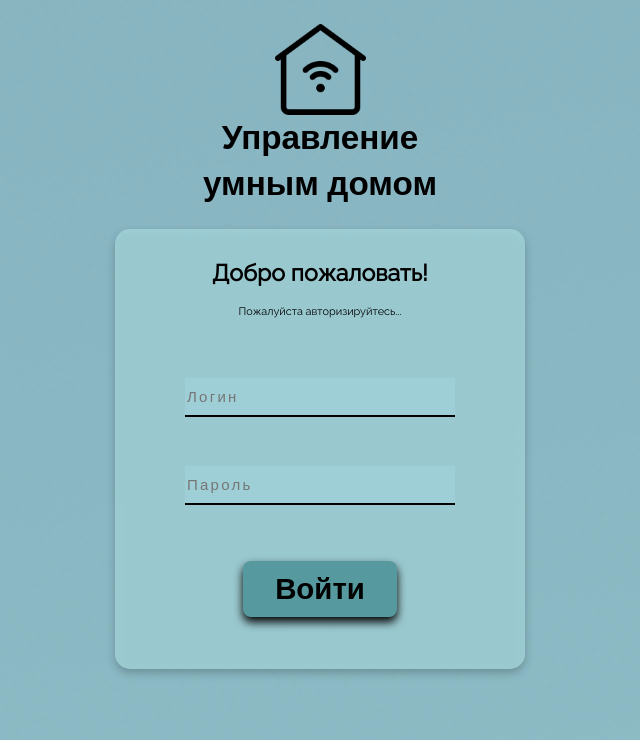
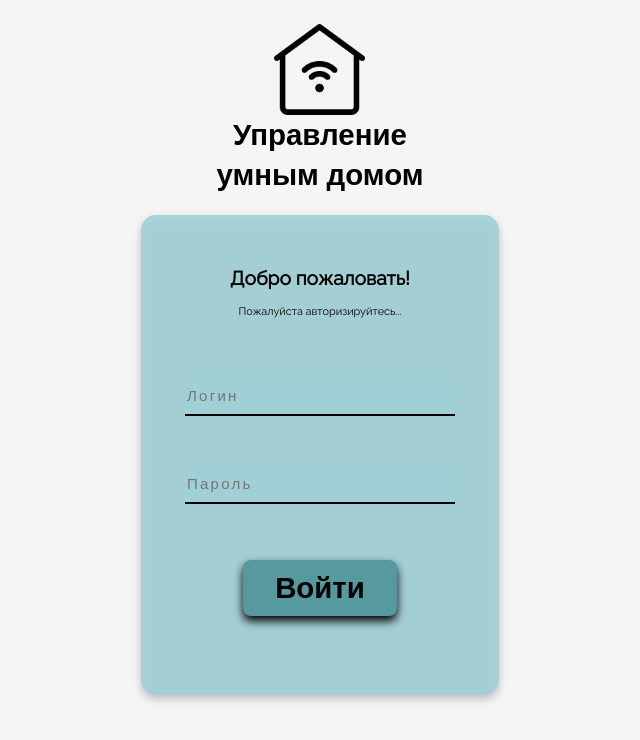
Before and after one commit to SXProjects/Frontend, a React (Create React App) app: page / in a window 1280 px wide. Shown: the top 740 px of the page, without its empty margins (320-960 px from the left). Built offline with nearby package versions, Linux system fonts and the light colour scheme; no server answers.

Commit message:
Updated Login form

```diff
--- a/package.json
+++ b/package.json
@@ -12,6 +12,7 @@
     "@types/react-dom": "^17.0.9"
   },
   "dependencies": {
+    "axios": "^0.26.1",
     "react": "^17.0.2",
     "react-dom": "^17.0.2",
     "react-scripts": "5.0.0",
--- a/src/App.tsx
+++ b/src/App.tsx
@@ -1,12 +1,28 @@
-import React from 'react';
+import axios from 'axios';
+import React, { useEffect, useState } from 'react';
 import { Login } from './Login/Login';
 
+const url = 'http://localhost:8080';
+
 function App() {
-  return (
-    <div className="App">
-      <Login />
-    </div>
-  );
+  const [isAuth, setIsAuth] = useState(false);
+
+  useEffect(() => {
+    axios
+      .get(`${url}/user/get`, { withCredentials: true })
+      .then((res) => {
+        if (res.status === 200) {
+          setIsAuth(true);
+        } else {
+          setIsAuth(false);
+        }
+      })
+      .catch((error) => {
+        console.log(error);
+      });
+  }, []);
+
+  return <div className="App">{isAuth ? <p>lol</p> : <Login />}</div>;
 }
 
 export default App;
--- a/src/Login/Login.scss
+++ b/src/Login/Login.scss
@@ -3,7 +3,7 @@ $second-font: 'Raleway', sans-serif;
 $main-background-color: rgba(160, 209, 214, 0.88);
 
 body {
-  background-image: url(../pictures/background.jpg);
+  background-color: whitesmoke;
   background-position: top;
   display: flex;
   align-items: center;
@@ -21,7 +21,7 @@ body {
   h1 {
     margin-top: -0.01rem;
     font-weight: 800;
-    font-size: 2.6vw;
+    font-size: 2.3vw;
     width: 20vw;
     text-align: center;
   }
@@ -42,13 +42,13 @@ body {
   justify-content: center;
   flex-direction: column;
   text-align: center;
-  width: 32vw;
-  height: 55vh;
+  width: 28vw;
+  height: 60vh;
 
   .greeting-block {
     margin-top: -3rem;
     h2 {
-      font-size: 1.8vw;
+      font-size: 1.5vw;
       font-weight: 600;
     }
 
--- a/src/Login/Login.tsx
+++ b/src/Login/Login.tsx
@@ -1,10 +1,27 @@
+import axios from 'axios';
 import { useState } from 'react';
 import logo from '../pictures/smart-home.png';
 import './Login.scss';
 
 export function Login() {
+  const url = 'http://localhost:8080';
   const [login, setLogin] = useState('');
   const [password, setPassword] = useState('');
+  const [errorMsg, setErrorMsg] = useState('');
+
+  function handleButtonClick() {
+    axios
+      .post(
+        `${url}/user/login`,
+        { name: login, password: password },
+        { withCredentials: true }
+      )
+      .then((response) => {
+        if (response.status === 200) {
+          window.location.reload();
+        }
+      });
+  }
 
   return (
     <div className="Login">
@@ -32,7 +49,9 @@ export function Login() {
             placeholder="Пароль"
             onChange={(e) => setPassword(e.target.value)}
           />
-          <button type="button">Войти</button>
+          <button type="button" onClick={handleButtonClick}>
+            Войти
+          </button>
         </div>
       </div>
     </div>
```
Also changed, not shown: src/pictures/background.jpg (deleted), 1 other file (tests, documents, lock files or other folders).
